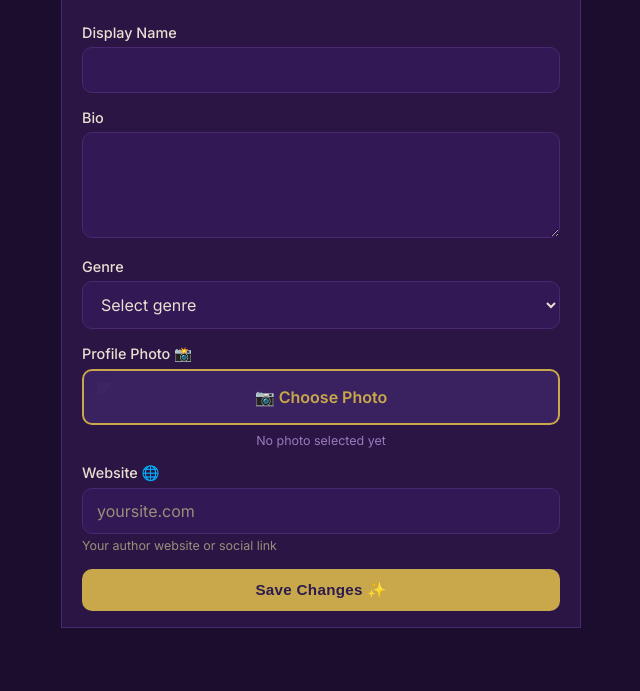
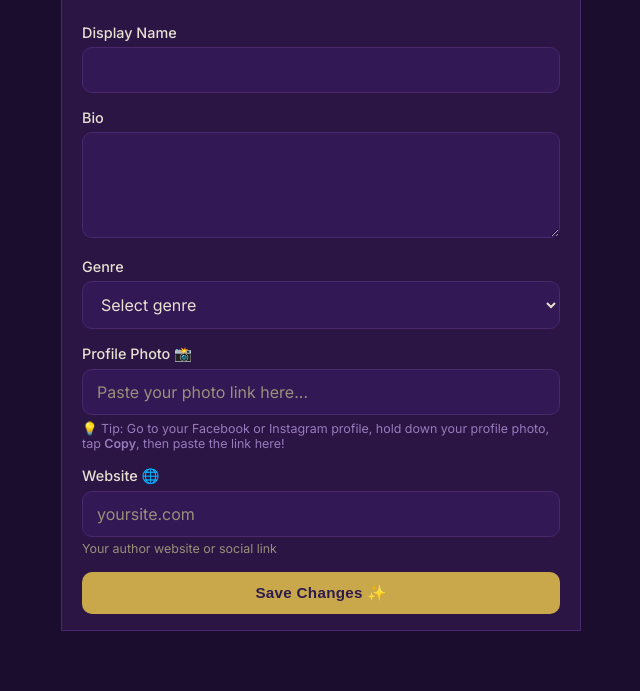
Before and after one commit to aj347102-netizen/The-Author-Lounge, a Flask app: page /profile/edit in a window 1280 px wide. Shown: the part 81-772 px from the top of the page, without its empty margins (291-931 px from the left). Before the commit the page ends 709 px from the top, so only its background shows below. Run offline with Flask 3, Linux system fonts and the light colour scheme; the visitor is signed in with stand-in values (Sample User, id 1); data that the repository does not hold is empty.

Commit message:
Update edit_profile.html

```diff
--- a/author_community/templates/edit_profile.html
+++ b/author_community/templates/edit_profile.html
@@ -32,18 +32,12 @@
     <div class="form-group">
       <label>Profile Photo 📸</label>
       {% if user['avatar_url'] %}
-      <img src="{{ user['avatar_url'] }}" id="preview" style="width:80px;height:80px;border-radius:50%;object-fit:cover;border:3px solid #C9A84C;display:block;margin-bottom:12px;">
-      {% else %}
-      <img id="preview" style="width:80px;height:80px;border-radius:50%;object-fit:cover;border:3px solid #C9A84C;display:none;margin-bottom:12px;">
+      <img src="{{ user['avatar_url'] }}" style="width:80px;height:80px;border-radius:50%;object-fit:cover;border:3px solid #C9A84C;display:block;margin-bottom:12px;">
       {% endif %}
-
-      <input type="file" name="avatar_file" id="avatar_input"
-             style="position:absolute;width:1px;height:1px;opacity:0.01;">
-      <label for="avatar_input"
-             style="display:block;width:100%;padding:16px;background:#3A2260;color:#C9A84C;border:2px solid #C9A84C;border-radius:10px;font-size:1rem;font-weight:600;cursor:pointer;text-align:center;-webkit-appearance:none;">
-        📷 Choose Photo
-      </label>
-      <small id="file-name" style="display:block;margin-top:8px;color:#9A7ABB;text-align:center;">No photo selected yet</small>
+      <input type="text" name="avatar_url" value="{{ user['avatar_url'] or '' }}" placeholder="Paste your photo link here...">
+      <small style="color:#9A7ABB;margin-top:6px;display:block;">
+        💡 Tip: Go to your Facebook or Instagram profile, hold down your profile photo, tap <strong>Copy</strong>, then paste the link here!
+      </small>
     </div>
 
     <div class="form-group">
@@ -55,23 +49,4 @@
     <button type="submit" class="btn-primary btn-full">Save Changes ✨</button>
   </form>
 </div>
-
-<script>
-var input = document.getElementById('avatar_input');
-var preview = document.getElementById('preview');
-var fileName = document.getElementById('file-name');
-
-input.addEventListener('change', function() {
-  var file = this.files[0];
-  if (file) {
-    fileName.textContent = '✅ ' + file.name;
-    var reader = new FileReader();
-    reader.onload = function(e) {
-      preview.src = e.target.result;
-      preview.style.display = 'block';
-    };
-    reader.readAsDataURL(file);
-  }
-});
-</script>
 {% endblock %}
```
